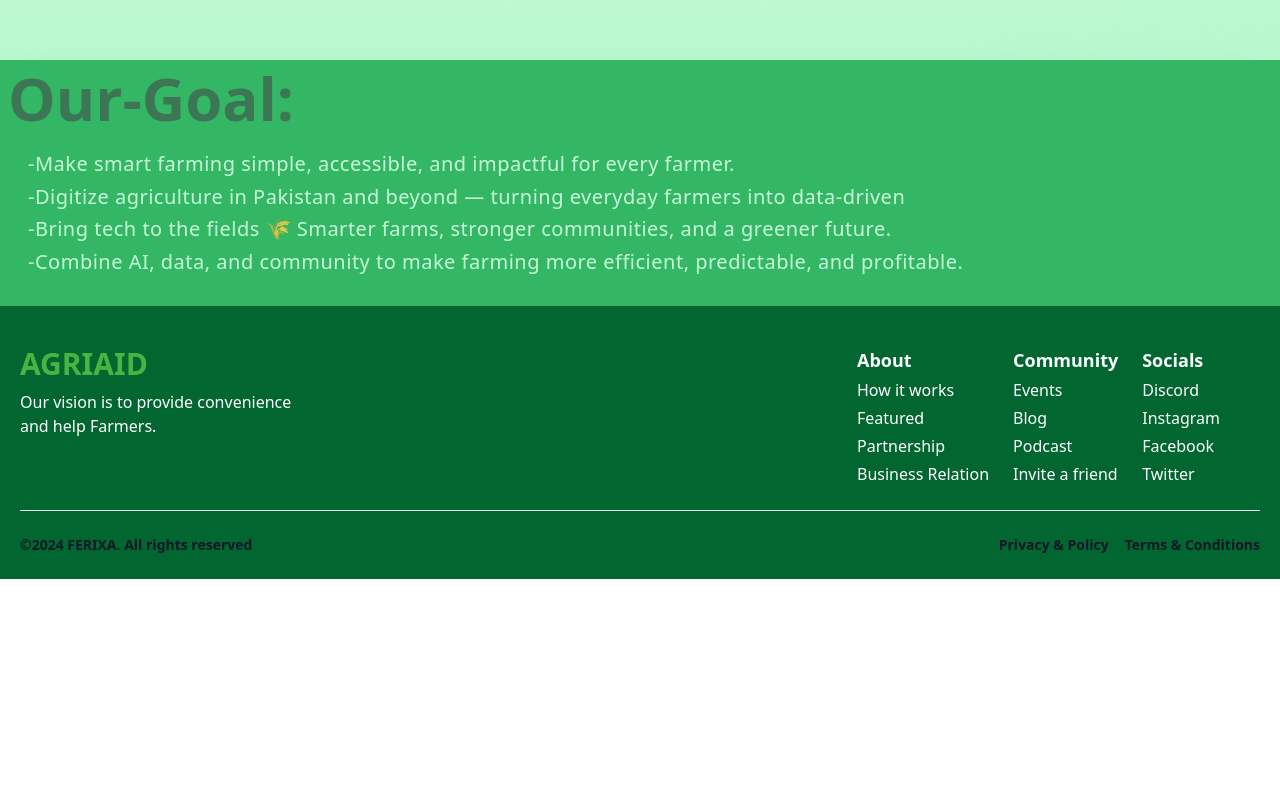
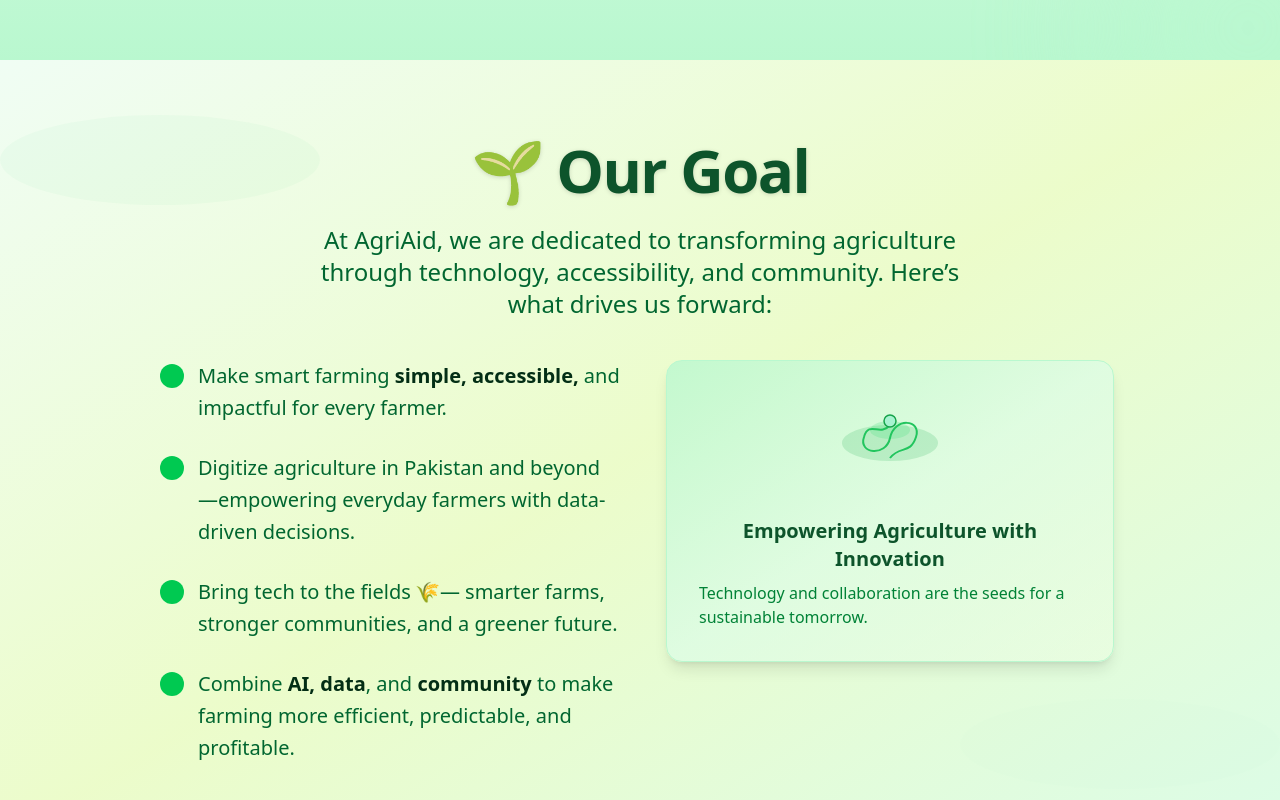
Before and after one commit to Fervixa/AgriAid, a Next.js app: page / in a window 1280 px wide. Shown: the part 740-1540 px from the top of the page. Before the commit the page ends 1319 px from the top, so only its background shows below. Built offline with nearby package versions, Linux system fonts and the light colour scheme; no server answers.

Commit message:
added fixes in the design

```diff
--- a/components/navbar.tsx
+++ b/components/navbar.tsx
@@ -19,7 +19,7 @@
   const navItems = [
     { label: "Home", href: "/dashboard" },
     { label: "About", href: "/about" },
-    { label: "Our Goals", href: "/goals" },
+    { label: "History", href: "/history" },
     { label: "Contact", href: "/contact" },
   ];
 
--- a/components/ourgoal.tsx
+++ b/components/ourgoal.tsx
@@ -1,24 +1,136 @@
 "use client"
-import React from 'react'
-import { motion } from 'framer-motion';
-import { div } from 'framer-motion/client';
+import React from "react";
+import { motion } from "framer-motion";
+
 export const Ourgoal = () => {
-    return (
-        <div id='ourGoal'>
-            <div className='bg-green-600 z-10 shadow-2xl opacity-80 text-shadow-black text-6xl p-2 font-bold text-green-900 '>
-                Our-Goal:
-                <motion.p initial={{ opacity: 0, y: 40 }}
-                    whileInView={{ opacity: 1, y: 0 }}
-                    transition={{ duration: 0.8, ease: "easeOut" }}
-                    viewport={{ once: true }}
-                    className="font-medium flex flex-col p-5 text-xl leading-relaxed tracking-wide text-green-200 space-y-4 " >
-                    -Make smart farming simple, accessible, and impactful for every farmer. <br />
-                    -Digitize agriculture in Pakistan and beyond — turning everyday farmers into data-driven <br />
-                    -Bring tech to the fields 🌾 Smarter farms, stronger communities, and a greener future.<br />
-                    -Combine AI, data, and community to make farming more efficient, predictable, and profitable.<br />
+  return (
+    <main
+      id="ourGoal"
+      className="relative min-h-[calc(100vh-64px)] py-20 px-4 md:px-12 bg-gradient-to-br from-green-50 via-lime-100 to-green-100 overflow-x-hidden"
+    >
+      {/* Large Decorative Background Elements */}
+      <div className="pointer-events-none select-none absolute left-0 top-0 opacity-20 z-0">
+        <svg width="320" height="180" fill="none" viewBox="0 0 320 180">
+          <ellipse
+            cx="160"
+            cy="100"
+            rx="160"
+            ry="45"
+            fill="#22C55E"
+            fillOpacity="0.18"
+          />
+        </svg>
+      </div>
+      <div className="pointer-events-none select-none absolute right-0 bottom-0 opacity-20 z-0">
+        <svg width="340" height="180" fill="none" viewBox="0 0 340 180">
+          <ellipse
+            cx="180"
+            cy="80"
+            rx="160"
+            ry="45"
+            fill="#BBF7D0"
+            fillOpacity="0.25"
+          />
+        </svg>
+      </div>
+      {/* Page Title */}
+      <motion.header
+        className="max-w-4xl mx-auto text-center z-10 relative"
+        initial={{ opacity: 0, y: -24 }}
+        whileInView={{ opacity: 1, y: 0 }}
+        transition={{ duration: 0.8, ease: "easeOut" }}
+        viewport={{ once: true }}
+      >
+        <h1 className="flex justify-center gap-3 items-center text-5xl sm:text-6xl font-extrabold tracking-tight text-green-900 mb-6 drop-shadow-sm">
+          <span role="img" aria-label="Seedling">
+            🌱
+          </span>
+          Our Goal
+        </h1>
+        <p className="text-xl sm:text-2xl text-green-800 font-normal mb-10 mx-auto max-w-2xl">
+          At AgriAid, we are dedicated to transforming agriculture through technology, accessibility, and community. Here’s what drives us forward:
+        </p>
+      </motion.header>
 
-                </motion.p>
-            </div>
-        </div>
-    )
-}
+      {/* Main Content Grid */}
+      <section className="max-w-5xl mx-auto relative z-10 grid grid-cols-1 md:grid-cols-2 gap-10 px-2 md:px-8">
+        <motion.div
+          className="flex flex-col justify-center"
+          initial={{ opacity: 0, x: -30 }}
+          whileInView={{ opacity: 1, x: 0 }}
+          transition={{ duration: 0.9, ease: "easeOut" }}
+          viewport={{ once: true }}
+        >
+          <ul className="space-y-7 text-lg sm:text-xl text-green-800 leading-8">
+            <li className="flex items-start gap-3">
+              <span className="inline-flex items-center justify-center mt-1 mr-0.5">
+                <svg className="w-6 h-6 text-green-500" fill="currentColor" viewBox="0 0 24 24">
+                  <circle cx="12" cy="12" r="12" />
+                </svg>
+              </span>
+              <span>
+                Make smart farming <strong className="text-green-950 font-semibold">simple, accessible,</strong> and impactful for every farmer.
+              </span>
+            </li>
+            <li className="flex items-start gap-3">
+              <span className="inline-flex items-center justify-center mt-1 mr-0.5">
+                <svg className="w-6 h-6 text-green-500" fill="currentColor" viewBox="0 0 24 24">
+                  <circle cx="12" cy="12" r="12" />
+                </svg>
+              </span>
+              <span>
+                Digitize agriculture in <span className="font-medium text-green-800">Pakistan</span> and beyond—empowering everyday farmers with data-driven decisions.
+              </span>
+            </li>
+            <li className="flex items-start gap-3">
+              <span className="inline-flex items-center justify-center mt-1 mr-0.5">
+                <svg className="w-6 h-6 text-green-500" fill="currentColor" viewBox="0 0 24 24">
+                  <circle cx="12" cy="12" r="12" />
+                </svg>
+              </span>
+              <span>
+                Bring tech to the fields
+                <span className="ml-1" role="img" aria-label="Wheat">🌾</span>
+                — smarter farms, stronger communities, and a greener future.
+              </span>
+            </li>
+            <li className="flex items-start gap-3">
+              <span className="inline-flex items-center justify-center mt-1 mr-0.5">
+                <svg className="w-6 h-6 text-green-500" fill="currentColor" viewBox="0 0 24 24">
+                  <circle cx="12" cy="12" r="12" />
+                </svg>
+              </span>
+              <span>
+                Combine <strong className="text-green-950">AI, data</strong>, and <strong className="text-green-950">community</strong> to make farming more <span className="font-medium text-green-800">efficient, predictable,</span> and <span className="font-medium text-green-800">profitable</span>.
+              </span>
+            </li>
+          </ul>
+        </motion.div>
+        <motion.div
+          className="flex items-center justify-center md:items-start relative"
+          initial={{ opacity: 0, x: 30 }}
+          whileInView={{ opacity: 1, x: 0 }}
+          transition={{ duration: 0.9, ease: "easeOut" }}
+          viewport={{ once: true }}
+        >
+          {/* Illustration or Themed Image (optional enhancement) */}
+          <div className="relative w-full max-w-md rounded-2xl overflow-hidden shadow-lg bg-gradient-to-br from-green-200/80 via-green-100/70 to-lime-50/30 border border-green-200 p-8 flex flex-col items-center">
+            <svg width="100" height="100" fill="none" viewBox="0 0 100 100" className="mb-4">
+              <ellipse cx="50" cy="50" rx="48" ry="18" fill="#16A34A" fillOpacity="0.17" />
+              <ellipse cx="50" cy="37" rx="20" ry="9" fill="#4ADE80" fillOpacity="0.25" />
+              <path d="M50 65C60 52 70 62 76 44C82 26 54 24 50 45C46 64 18 61 24 44C29 27 40 44 50 32"
+                stroke="#22C55E" strokeWidth="2" fill="none" />
+              <circle cx="50" cy="28" r="6" fill="#A7F3D0" stroke="#16A34A" strokeWidth="1.5" />
+            </svg>
+            <span className="text-center text-green-900 text-xl font-semibold mt-2">
+              Empowering Agriculture with Innovation
+            </span>
+            <span className="text-green-700 mt-2 text-base">
+              Technology and collaboration are the seeds for a sustainable tomorrow.
+            </span>
+          </div>
+        </motion.div>
+      </section>
+    </main>
+  );
+};
```
Also changed, not shown: app/about/page.tsx (+83 -75 lines), app/history/page.tsx (+77 -21 lines).
